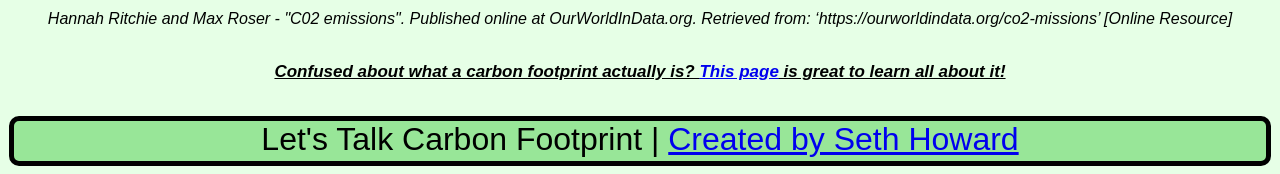
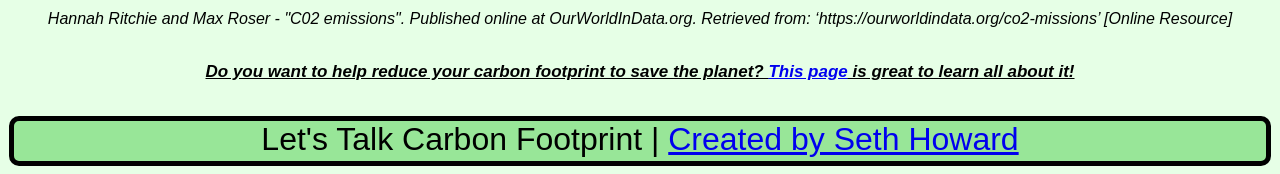
Before and after one commit to howseth06/lets-talk-carbon-footprint-3, a plain HTML site: page index.html in a window 1280 px wide. Shown: the part 1692-1866 px from the top of the page. Drawn offline with Linux system fonts and the light colour scheme.

Commit message:
Update index.html
I changed the user end journey code.

```diff
--- a/index.html
+++ b/index.html
@@ -66,7 +66,7 @@
 
 			<center> <p> <i> Hannah Ritchie and Max Roser - "C02 emissions". Published online at OurWorldInData.org. Retrieved from: ‘https://ourworldindata.org/co2-missions’ [Online Resource] </i> </p> <center>
 
-			<b> <u> <i> <center class="content-paragraph-font-size"> <p class="end-text-outlook-properties"> Confused about what a carbon footprint actually is? <a href="https://howseth06.github.io/lets-talk-carbon-footprint-1/">This page</a> is great to learn all about it!</center> </p> </b> </u> </i>
+			<b> <u> <i> <center class="content-paragraph-font-size"> <p class="end-text-outlook-properties"> Do you want to help reduce your carbon footprint to save the planet? <a href="https://howseth06.github.io/lets-talk-carbon-footprint-2/">This page</a> is great to learn all about it!</center> </p> </b> </u> </i>
 
 
 			<footer class="footer"> Let's Talk Carbon Footprint | <a href="https://sethphoward.wordpress.com/"> Created by Seth Howard </footer>
```
